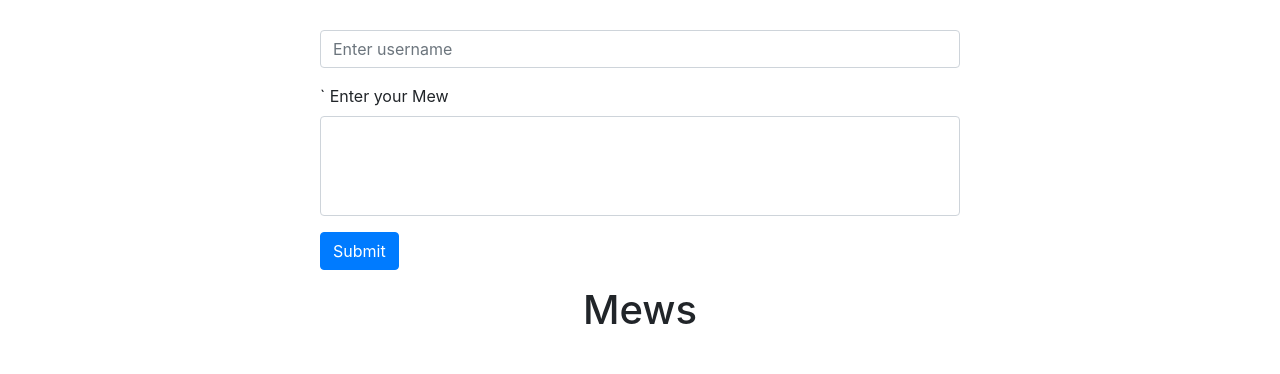
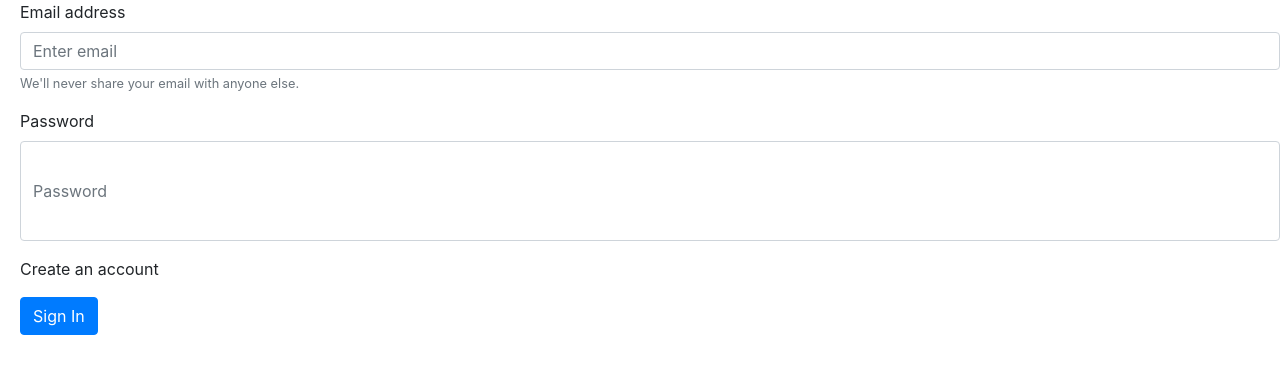
Before and after one commit to Shivendra30/meower, a React (Create React App) app in the folder meowerreact/: page / in a window 1280 px wide. Shown: the top 374 px of the page. Built offline with nearby package versions, Linux system fonts and the light colour scheme; no server answers.

Commit message:
Add signin and register functionality from front end

```diff
--- a/meowerreact/src/App.js
+++ b/meowerreact/src/App.js
@@ -1,27 +1,67 @@
 import React, { Component } from 'react';
 import Input from './components/Input/Input';
 import Mews from './components/Mews/Mews';
+import Signin from './components/Signin/Signin';
+import Register from './components/Register/Register';
 
 
 // import './App.css';
 
 class App extends Component {
 
-  constructor(){
-    super();
+  constructor(props){
+    super(props);
     this.state = {
       username: '',
-      userMew: ''
+      userMew: '',
+      route: 'signin',
+      mewsUpdate: false
     }
   }
 
+  onRouteChange = (route) => {
+    this.setState({
+      route: route
+    })
+  }
+
+  onMewsUpdated = () =>{
+    console.log('MewsUpdated : ', this.state.mewsUpdate);
+    this.setState({
+      mewsUpdate: !this.state.mewsUpdate
+    });
+  }
+
   render() {
-    return (
-      <div className="App">
-      <Input />
-      <Mews />
-      </div>
-    );
+
+    switch(this.state.route){
+
+      case 'home':
+        return (
+          <div className="App">
+            <Input onMewsUpdated={this.onMewsUpdated.bind(this)}/>
+            <Mews mewsUpdated = {this.state.mewsUpdate}/>
+          </div>
+        );
+
+      case 'signin':
+        return (
+          <div className="App">
+            <Signin onRouteChange={this.onRouteChange.bind(this)}/>
+          </div>
+        );
+
+      case 'register' :
+        return (
+          <div className="App">
+            <Register onRouteChange={this.onRouteChange.bind(this)}/>
+          </div>
+        );
+
+      default:
+        return;
+    }
+
   }
 }
 
--- a/meowerreact/src/components/Input/Input.js
+++ b/meowerreact/src/components/Input/Input.js
@@ -28,6 +28,7 @@ class Input extends Component {
 
   	postMews = () => {
     console.log('postMews',this.state);
+
     fetch('http://localhost:3000/post', {
 		method: 'post',
 		headers: {'Content-Type': 'application/json'},
@@ -39,6 +40,9 @@ class Input extends Component {
     .then(response => response.json())
     .then(mew => console.log(mew))
     .catch(err => console.log('Post Error', err));
+
+    this.props.onMewsUpdated();
+
   }
 
 	render(){
--- a/meowerreact/src/components/Mews/Mews.js
+++ b/meowerreact/src/components/Mews/Mews.js
@@ -8,7 +8,8 @@ class Mews extends Component {
 		super(props);
 		//console.log(props)
 		this.state = {
-			mews: []
+			mews: [],
+			mewsUpdated: this.props.mewsUpdated
 		}
 	}
 
@@ -26,7 +27,11 @@ class Mews extends Component {
       //console.log('Mews Fetched', this.state);
     })
     .catch(err => console.log('MEWS ERROR', err));
+
+    console.log(this.props.mewsUpdated);
+
   }
+
 
 	render(){
 		const {mews} = this.state;
@@ -49,6 +54,7 @@ class Mews extends Component {
 				</div>
 				);
 		})
+
 		return(
 			<div className="mewDiv">
 			<h1 className="mt4 tc"> Mews </h1>
--- /dev/null
+++ b/meowerreact/src/components/Register/Register.css
@@ -0,0 +1,7 @@
+.registerForm{
+	margin-left: 20px;
+}
+
+.signin {
+	cursor: pointer;
+}
--- a/meowerreact/src/components/Register/Register.js
+++ b/meowerreact/src/components/Register/Register.js
@@ -0,0 +1,86 @@
+import React, {Component} from 'react';
+import './Register.css';
+
+class Register extends Component {
+
+	constructor(props){
+		super(props);
+		this.state={
+			name: '',
+			email: '',
+			password : ''
+		}
+	}
+
+	onNameChange = (event) => {
+
+		this.setState({
+			name: event.target.value
+		});
+	}
+
+	onEmailChange = (event) => {
+		this.setState({
+			email: event.target.value
+		});
+	}
+
+	onPasswordChange = (event) => {
+		this.setState({
+			password: event.target.value
+		});
+	}
+
+
+	registerUser = () => {
+		fetch('http://localhost:3000/register', {
+			method: 'post',
+			headers : {'Content-Type': 'application/json'},
+			body : JSON.stringify({
+				name: this.state.name,
+				email: this.state.email,
+				password: this.state.password
+			})
+		}).then(response => response.json())
+		.then(user => {
+			console.log(user);
+			if(user) {
+				this.props.onRouteChange('home');
+			}
+		})
+	}
+
+
+
+	render(){
+		return(
+			<div className="registerForm">
+
+			  <div className="form-group">
+			    <label htmlFor="exampleInputName">Name</label>
+			    <input onChange={this.onNameChange}
+			    type="text" className="form-control" id="exampleInputName" aria-describedby="nameHelp" placeholder="Enter name"/>
+			  </div>
+			  <div className="form-group">
+			    <label htmlFor="exampleInputEmail1">Email address</label>
+			    <input onChange={this.onEmailChange}
+			    type="email" className="form-control" id="exampleInputEmail1" aria-describedby="emailHelp" placeholder="Enter email"/>
+			    <small id="emailHelp" className="form-text text-muted">We'll never share your email with anyone else.</small>
+			  </div>
+			  <div className="form-group">
+			    <label htmlFor="exampleInputPassword1">Password</label>
+			    <input onChange={this.onPasswordChange}
+			    type="password" className="form-control" id="exampleInputPassword1" placeholder="Password"/>
+			  </div>
+			  <p className="signin" onClick={() => this.props.onRouteChange('signin')}> I already have an account </p>
+			  <button
+			  onClick={this.registerUser}
+			  type="submit"
+			  className="btn btn-primary">Register</button>
+
+			</div>
+		);
+	}
+}
+
+export default Register;
--- /dev/null
+++ b/meowerreact/src/components/Signin/Signin.css
@@ -0,0 +1,9 @@
+.signinForm {
+	margin-left: 20px;
+}
+
+.createAccount {
+
+	cursor: pointer;
+
+}
--- a/meowerreact/src/components/Signin/Signin.js
+++ b/meowerreact/src/components/Signin/Signin.js
@@ -1 +1,70 @@
-import React, {Component} from 'React';
+import React, {Component} from 'react';
+import './Signin.css';
+
+class Signin extends Component {
+
+	constructor(props){
+		super(props);
+		this.state={
+			email: '',
+			password : ''
+		}
+	}
+
+	onEmailChange = (event) => {
+		this.setState({
+			email: event.target.value
+		});
+	}
+
+	onPasswordChange = (event) => {
+		this.setState({
+			password: event.target.value
+		});
+	}
+
+	signinUser =() => {
+		fetch('http://localhost:3000/signin', {
+			method: 'post',
+			headers: {'Content-Type' : 'application/json'},
+			body: JSON.stringify({
+				email: this.state.email,
+				password: this.state.password
+			})
+		}).then(response => response.json())
+		.then(user => {
+			console.log(user);
+			if(user){
+				console.log('Checking credentials',user);
+				this.props.onRouteChange('home');
+			}
+		})
+	}
+
+
+	render(){
+		return(
+			<div className="signinForm">
+			  <div className="form-group">
+			    <label htmlFor="exampleInputEmail1">Email address</label>
+			    <input onChange={this.onEmailChange}
+			    type="email" className="form-control" id="exampleInputEmail1" aria-describedby="emailHelp" placeholder="Enter email"/>
+			    <small id="emailHelp" className="form-text text-muted">We'll never share your email with anyone else.</small>
+			  </div>
+			  <div className="form-group">
+			    <label htmlFor="exampleInputPassword1">Password</label>
+			    <input onChange={this.onPasswordChange}
+			    type="password" className="form-control" id="exampleInputPassword1" placeholder="Password"/>
+			  </div>
+			  <p className="createAccount" onClick={() => this.props.onRouteChange('register')}> Create an account </p>
+			  <button
+			  onClick={this.signinUser}
+			  type="submit"
+			  className="btn btn-primary">Sign In</button>
+			</div>
+
+		);
+	}
+}
+
+export default Signin;
```
Also changed, not shown: 1 other file (tests, documents, lock files or other folders).
